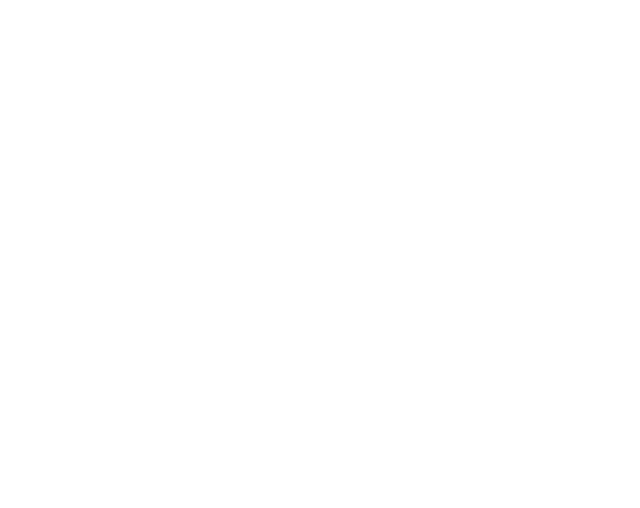
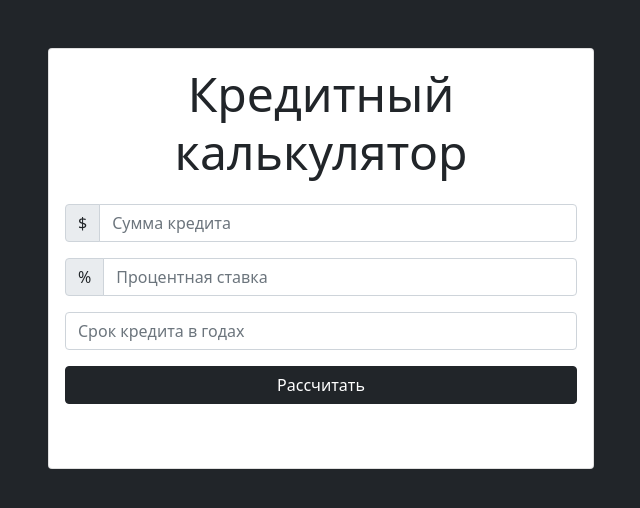
Before and after one commit to alimbaeva/Credit_Calculate_KK_2022, a plain HTML site: page index.html in a window 1280 px wide. Shown: the whole page, without its empty margins (319-959 px from the left). Drawn offline with nearby package versions, Linux system fonts and the light colour scheme.

Commit message:
feat: add code html file

```diff
--- a/index.html
+++ b/index.html
@@ -6,10 +6,48 @@
     <meta http-equiv="X-UA-Compatible" content="IE=edge">
     <meta name="viewport" content="width=device-width, initial-scale=1.0">
     <title>Кредитный Калькулятор</title>
+    <link href="https://cdn.jsdelivr.net/npm/bootstrap@5.1.3/dist/css/bootstrap.min.css" rel="stylesheet"
+        integrity="sha384-1BmE4kWBq78iYhFldvKuhfTAU6auU8tT94WrHftjDbrCEXSU1oBoqyl2QvZ6jIW3" crossorigin="anonymous" />
     <link rel="stylesheet" href="style.css">
 </head>
 
-<body>
+<body class="bg-dark">
+    <div class="container">
+        <div class="row">
+            <div class="col-md-6 mx-auto">
+                <div class="card text-center mt-5">
+                    <div class="card-body">
+                        <h3 class="heading display-5 pb-3">Кредитный калькулятор</h3>
+                        <form id="loan-form">
+                            <div class="mb-3">
+                                <div class="input-group">
+                                    <span class="input-group-text" id="basic-addon1">
+                                        $
+                                    </span>
+                                    <input id="amount" type="number" class="form-control" placeholder="Сумма кредита" />
+                                </div>
+                            </div>
+                            <div class="mb-3">
+                                <div class="input-group">
+                                    <span class="input-group-text" id="basic-addon1">%</span>
+                                    <input id="interest" type="number" class="form-control"
+                                        placeholder="Процентная ставка" />
+                                </div>
+                            </div>
+                            <div class="mb-3">
+                                <input id="years" type="number" class="form-control"
+                                    placeholder="Срок кредита в годах" />
+                            </div>
+                            <div class="mb-5">
+                                <button class="btn btn-dark w-100" type="submit"> Рассчитать</button>
+                            </div>
+                        </form>
+                    </div>
+                </div>
+            </div>
+        </div>
+    </div>
+
     <script src="js.js"></script>
 </body>
 
```
